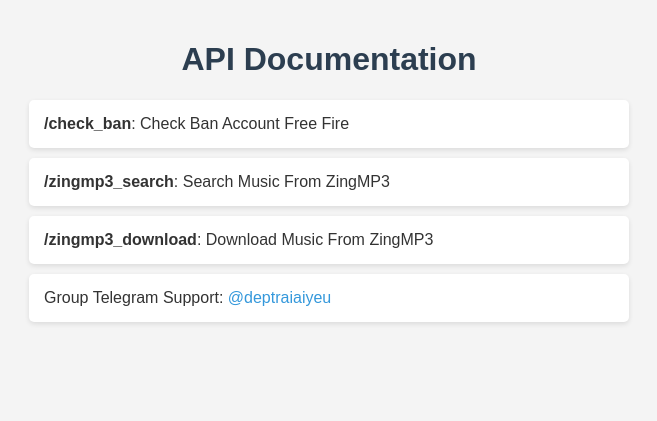
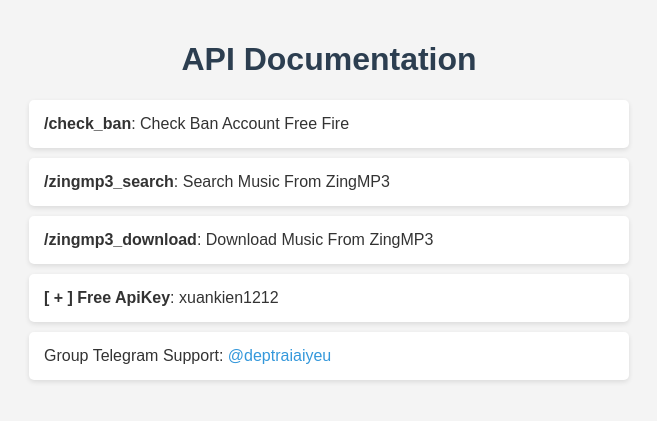
Before and after one commit to Xuankiendev/api-kiendev, a Flask app: page / in a window 1280 px wide. Shown: the top 421 px of the page, without its empty margins (311-968 px from the left). Run offline with Flask 3, Linux system fonts and the light colour scheme.

Commit message:
Update index.html

```diff
--- a/templates/index.html
+++ b/templates/index.html
@@ -44,6 +44,7 @@
         <li><strong>/check_ban</strong>: Check Ban Account Free Fire</li>
         <li><strong>/zingmp3_search</strong>: Search Music From ZingMP3</li>
         <li><strong>/zingmp3_download</strong>: Download Music From ZingMP3</li>
+        <li><strong>[ + ] Free ApiKey</strong>: xuankien1212</li>
         <li>Group Telegram Support: <a href="https://t.me/deptraiaiyeu">@deptraiaiyeu</a></li>
     </ul>
 </body>
```
